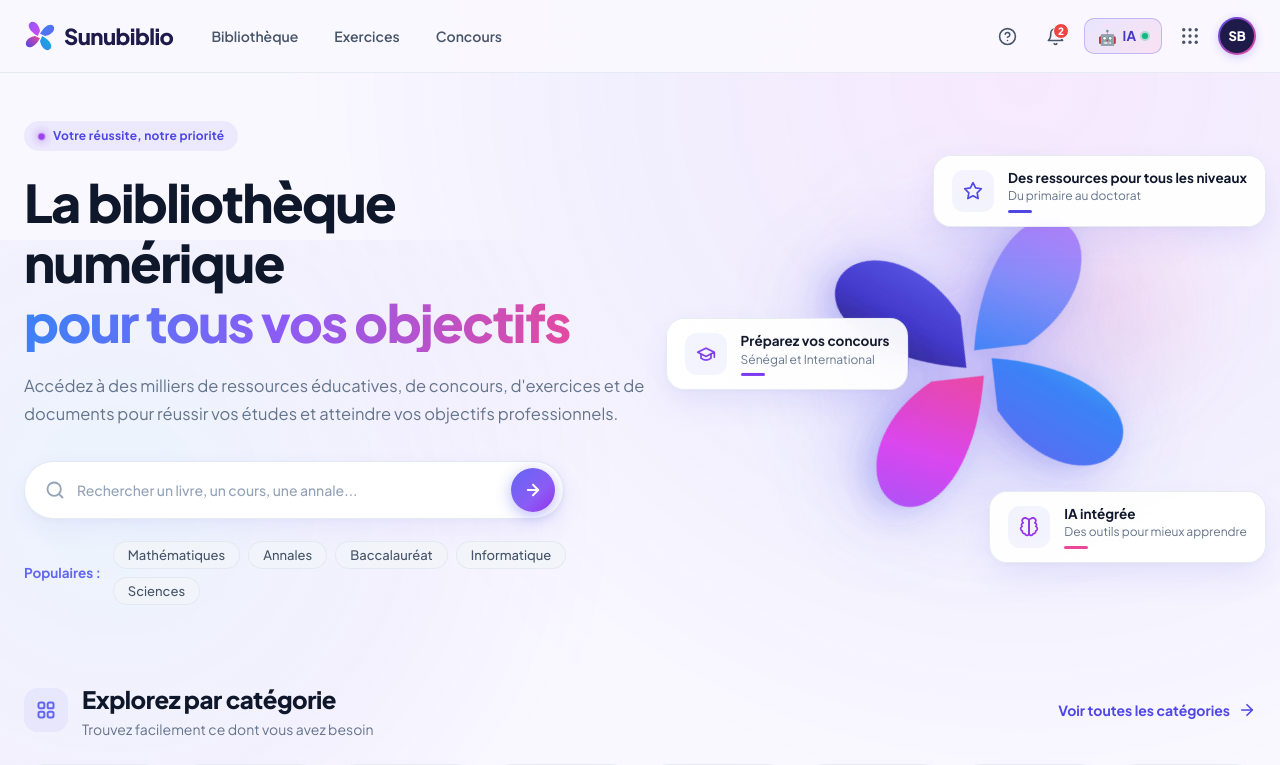
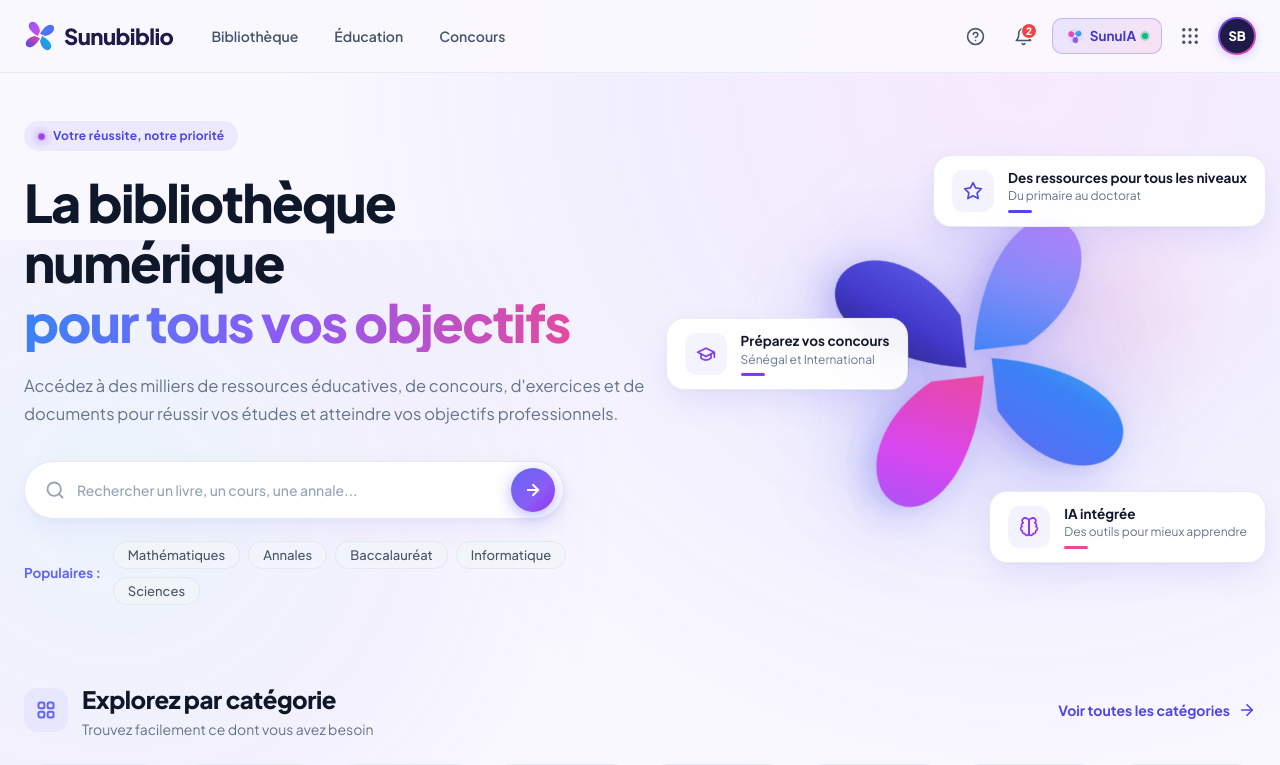
Before and after one commit to sunubiblio-netizen/Sunubiblio, a Next.js app: page / in a window 1280 px wide. Shown: the top 765 px of the page. Built offline with nearby package versions, Linux system fonts and the light colour scheme.

Commit message:
feat(header): update essential navigation to Éducation and introduce official SunuIA branding and custom icon

```diff
--- a/src/components/layout/AppLauncher.tsx
+++ b/src/components/layout/AppLauncher.tsx
@@ -8,6 +8,7 @@ import {
   ECOSYSTEM_APPS,
   EcosystemApp,
 } from '@/config/navigationApps';
+import { SunuIaIcon } from './SunuIaIcon';
 
 export const AppLauncher: React.FC = () => {
   const [isOpen, setIsOpen] = useState(false);
@@ -119,15 +120,7 @@ export const AppLauncher: React.FC = () => {
           </svg>
         );
       case 'bot':
-        return (
-          <svg width="22" height="22" viewBox="0 0 24 24" fill="none" stroke="currentColor" strokeWidth="2" strokeLinecap="round" strokeLinejoin="round">
-            <rect x="3" y="11" width="18" height="10" rx="2" />
-            <circle cx="12" cy="5" r="2" />
-            <path d="M12 7v4" />
-            <line x1="8" y1="16" x2="8.01" y2="16" strokeWidth="3" />
-            <line x1="16" y1="16" x2="16.01" y2="16" strokeWidth="3" />
-          </svg>
-        );
+        return <SunuIaIcon size={22} />;
       case 'file-text':
         return (
           <svg width="22" height="22" viewBox="0 0 24 24" fill="none" stroke="currentColor" strokeWidth="2" strokeLinecap="round" strokeLinejoin="round">
--- a/src/components/layout/Navbar.tsx
+++ b/src/components/layout/Navbar.tsx
@@ -8,6 +8,7 @@ import { UserMenu } from './UserMenu';
 import { NotificationsPopover } from './NotificationsPopover';
 import { HelpPopover } from './HelpPopover';
 import { ContextualNavigation } from './ContextualNavigation';
+import { SunuIaIcon } from './SunuIaIcon';
 
 interface NavbarProps {
   onOpenAuth?: (mode: 'login' | 'register') => void;
@@ -23,10 +24,11 @@ export const Navbar: React.FC<NavbarProps> = ({
   const [mobileDrawerOpen, setMobileDrawerOpen] = useState(false);
   const pathname = usePathname() || '/';
 
-  // Détection active de la route courante pour la navigation essentielle
+  // Détection active de la route courante pour la navigation essentielle et tiroirs
   const isBibliotheque = pathname === '/bibliotheque' || pathname.startsWith('/bibliotheque/');
+  const isEducation = pathname === '/education' || pathname.startsWith('/education/');
+  const isConcours = pathname === '/concours' || pathname.startsWith('/concours/');
   const isExercices = pathname === '/exercices' || pathname.startsWith('/exercices/');
-  const isConcours = pathname === '/concours' || pathname.startsWith('/concours/');
   const isIA = pathname === '/ia' || pathname.startsWith('/ia/');
 
   return (
@@ -104,7 +106,7 @@ export const Navbar: React.FC<NavbarProps> = ({
             <span className="brand-name">Sunubiblio</span>
           </Link>
 
-          {/* Navigation essentielle visible sur Desktop : Bibliothèque, Exercices, Concours */}
+          {/* Navigation essentielle visible sur Desktop : Bibliothèque, Éducation, Concours */}
           <nav className="essential-nav-links desktop-only" aria-label="Navigation principale essentielle">
             <Link
               href="/bibliotheque"
@@ -115,11 +117,11 @@ export const Navbar: React.FC<NavbarProps> = ({
             </Link>
 
             <Link
-              href="/exercices"
-              className={`essential-nav-link ${isExercices ? 'active' : ''}`}
+              href="/education"
+              className={`essential-nav-link ${isEducation ? 'active' : ''}`}
             >
-              <span>Exercices</span>
-              {isExercices && <span className="active-indicator" />}
+              <span>Éducation</span>
+              {isEducation && <span className="active-indicator" />}
             </Link>
 
             <Link
@@ -133,7 +135,7 @@ export const Navbar: React.FC<NavbarProps> = ({
         </div>
 
         {/* =========================================================
-            DROITE : [Aide] + [Notifications] + [IA] + [Applications] + [Avatar]
+            DROITE : [Aide] + [Notifications] + [SunuIA] + [Applications] + [Avatar]
             ========================================================= */}
         <div className="nav-right-actions">
           {/* 1. Aide & FAQ */}
@@ -144,15 +146,17 @@ export const Navbar: React.FC<NavbarProps> = ({
           {/* 2. Notifications */}
           <NotificationsPopover />
 
-          {/* 3. Bouton Accès Direct IA Sunubiblio */}
+          {/* 3. Bouton Accès Direct SunuIA */}
           <Link
             href="/ia"
             className={`nav-ia-pill-btn ${isIA ? 'is-active' : ''}`}
-            title="Accéder au tuteur et aux assistants IA Sunubiblio"
-            aria-label="IA Sunubiblio"
+            title="Accéder à SunuIA — Assistant intelligent Sunubiblio"
+            aria-label="SunuIA — Assistant intelligent"
           >
-            <span className="ia-icon-sparkle">🤖</span>
-            <span className="ia-text desktop-only">IA</span>
+            <span className="ia-icon-sparkle">
+              <SunuIaIcon size={18} />
+            </span>
+            <span className="ia-text desktop-only">SunuIA</span>
             <span className="ia-pulse-dot" aria-hidden="true" />
           </Link>
 
@@ -221,7 +225,7 @@ export const Navbar: React.FC<NavbarProps> = ({
               onClick={() => setMobileDrawerOpen(false)}
               className={`mobile-nav-item ${isIA ? 'active' : ''}`}
             >
-              🤖 IA Sunubiblio
+              <SunuIaIcon size={18} style={{ marginRight: '8px' }} /> SunuIA
             </Link>
             <Link
               href="/documents"
--- /dev/null
+++ b/src/components/layout/SunuIaIcon.tsx
@@ -0,0 +1,89 @@
+import React from 'react';
+
+interface SunuIaIconProps {
+  size?: number;
+  className?: string;
+  style?: React.CSSProperties;
+}
+
+export const SunuIaIcon: React.FC<SunuIaIconProps> = ({
+  size = 20,
+  className = '',
+  style,
+}) => {
+  return (
+    <svg
+      width={size}
+      height={size}
+      viewBox="0 0 48 48"
+      fill="none"
+      xmlns="http://www.w3.org/2000/svg"
+      className={className}
+      style={{ display: 'inline-block', verticalAlign: 'middle', flexShrink: 0, ...style }}
+      aria-hidden="true"
+    >
+      <defs>
+        {/* Dégradé Pétale 1 : Cyan vers Bleu Royal */}
+        <linearGradient id="sunuIaG1" x1="0%" y1="0%" x2="100%" y2="100%">
+          <stop offset="0%" stopColor="#38BDF8" />
+          <stop offset="100%" stopColor="#3B82F6" />
+        </linearGradient>
+
+        {/* Dégradé Pétale 2 : Indigo vers Violet Électrique */}
+        <linearGradient id="sunuIaG2" x1="0%" y1="0%" x2="100%" y2="100%">
+          <stop offset="0%" stopColor="#6366F1" />
+          <stop offset="100%" stopColor="#A855F7" />
+        </linearGradient>
+
+        {/* Dégradé Pétale 3 : Violet vers Rose Magenta */}
+        <linearGradient id="sunuIaG3" x1="0%" y1="0%" x2="100%" y2="100%">
+          <stop offset="0%" stopColor="#D946EF" />
+          <stop offset="100%" stopColor="#EC4899" />
+        </linearGradient>
+
+        {/* Lueur subtile du noyau intelligent */}
+        <radialGradient id="sunuIaCoreGlow" cx="50%" cy="50%" r="50%">
+          <stop offset="0%" stopColor="#FFFFFF" stopOpacity="1" />
+          <stop offset="45%" stopColor="#E0E7FF" stopOpacity="0.9" />
+          <stop offset="100%" stopColor="#818CF8" stopOpacity="0" />
+        </radialGradient>
+      </defs>
+
+      {/* Halo d'ambiance ultra-léger */}
+      <circle cx="24" cy="24" r="21" fill="url(#sunuIaG2)" fillOpacity="0.08" />
+
+      {/* Groupe de 3 pétales arrondis en vortex dynamique */}
+      <g>
+        {/* Pétale 1 (Haut - Cyan / Bleu) */}
+        <path
+          d="M 24 17.5 C 27.5 10 37 7.5 40 14 C 42.5 19.5 39.5 25 32 25.5 C 27.5 25.8 24.5 21.5 24 17.5 Z"
+          fill="url(#sunuIaG1)"
+        />
+
+        {/* Pétale 2 (Bas Droite - Indigo / Violet) */}
+        <g transform="rotate(120 24 24)">
+          <path
+            d="M 24 17.5 C 27.5 10 37 7.5 40 14 C 42.5 19.5 39.5 25 32 25.5 C 27.5 25.8 24.5 21.5 24 17.5 Z"
+            fill="url(#sunuIaG2)"
+          />
+        </g>
+
+        {/* Pétale 3 (Bas Gauche - Magenta / Rose) */}
+        <g transform="rotate(240 24 24)">
+          <path
+            d="M 24 17.5 C 27.5 10 37 7.5 40 14 C 42.5 19.5 39.5 25 32 25.5 C 27.5 25.8 24.5 21.5 24 17.5 Z"
+            fill="url(#sunuIaG3)"
+          />
+        </g>
+      </g>
+
+      {/* Noyau d'intelligence SunuIA : halo doux + micro-étincelle de synthèse */}
+      <circle cx="24" cy="24" r="5.5" fill="url(#sunuIaCoreGlow)" />
+      <path
+        d="M 24 20 C 24 22.2 22.2 24 20 24 C 22.2 24 24 25.8 24 28 C 24 25.8 25.8 24 28 24 C 25.8 24 24 22.2 24 20 Z"
+        fill="#FFFFFF"
+        opacity="0.95"
+      />
+    </svg>
+  );
+};
--- a/src/config/navigationApps.ts
+++ b/src/config/navigationApps.ts
@@ -108,8 +108,8 @@ export const ECOSYSTEM_APPS: EcosystemApp[] = [
   // ==========================================
   {
     id: 'ia',
-    label: 'IA Sunubiblio',
-    shortDescription: 'Assistant tuteur, résumés, QCM et tuteur contextuel',
+    label: 'SunuIA',
+    shortDescription: 'Assistant tuteur, résumés, QCM et explications intelligentes',
     href: '/ia',
     iconName: 'bot',
     group: 'tools',
```
Also changed, not shown: src/app/globals.css.
